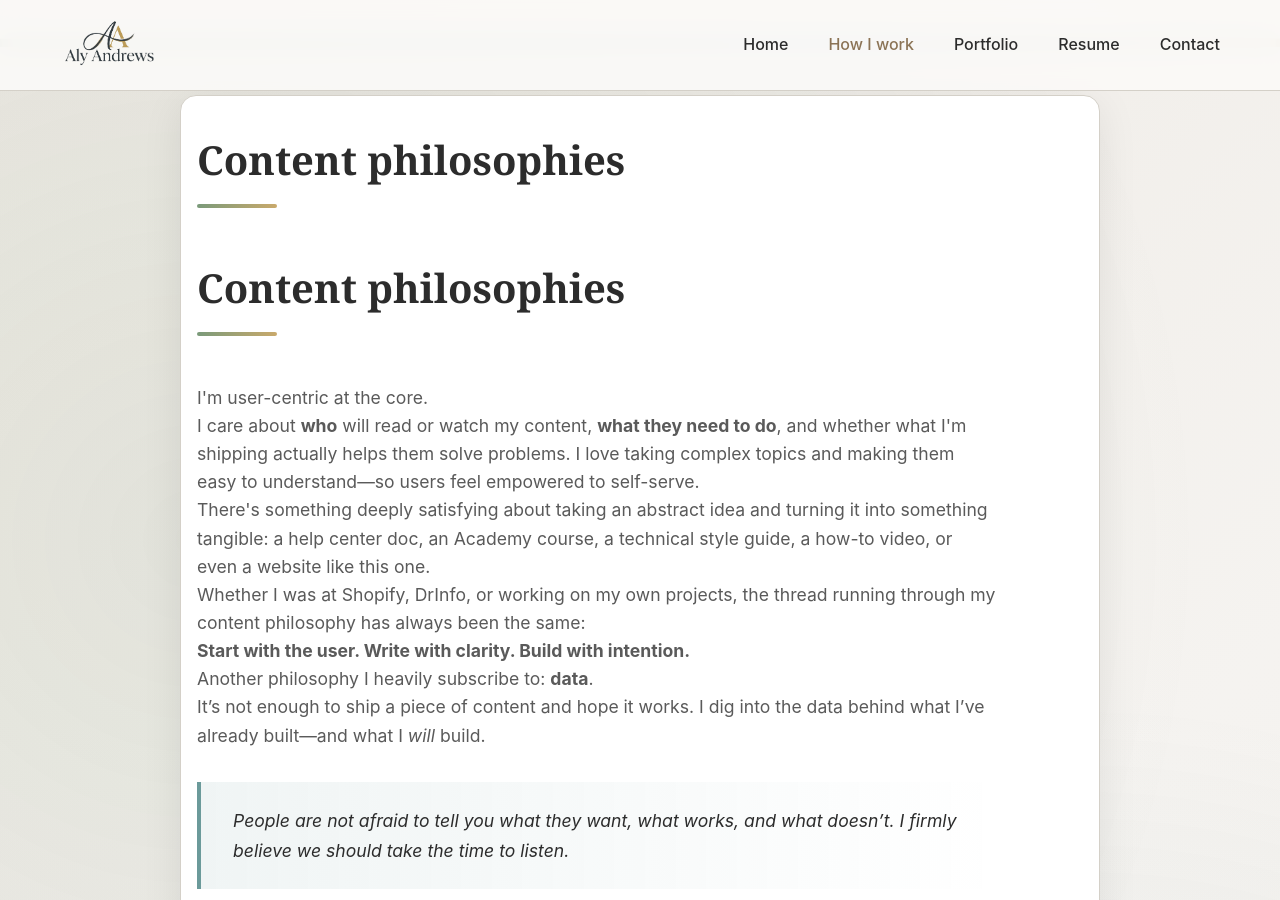
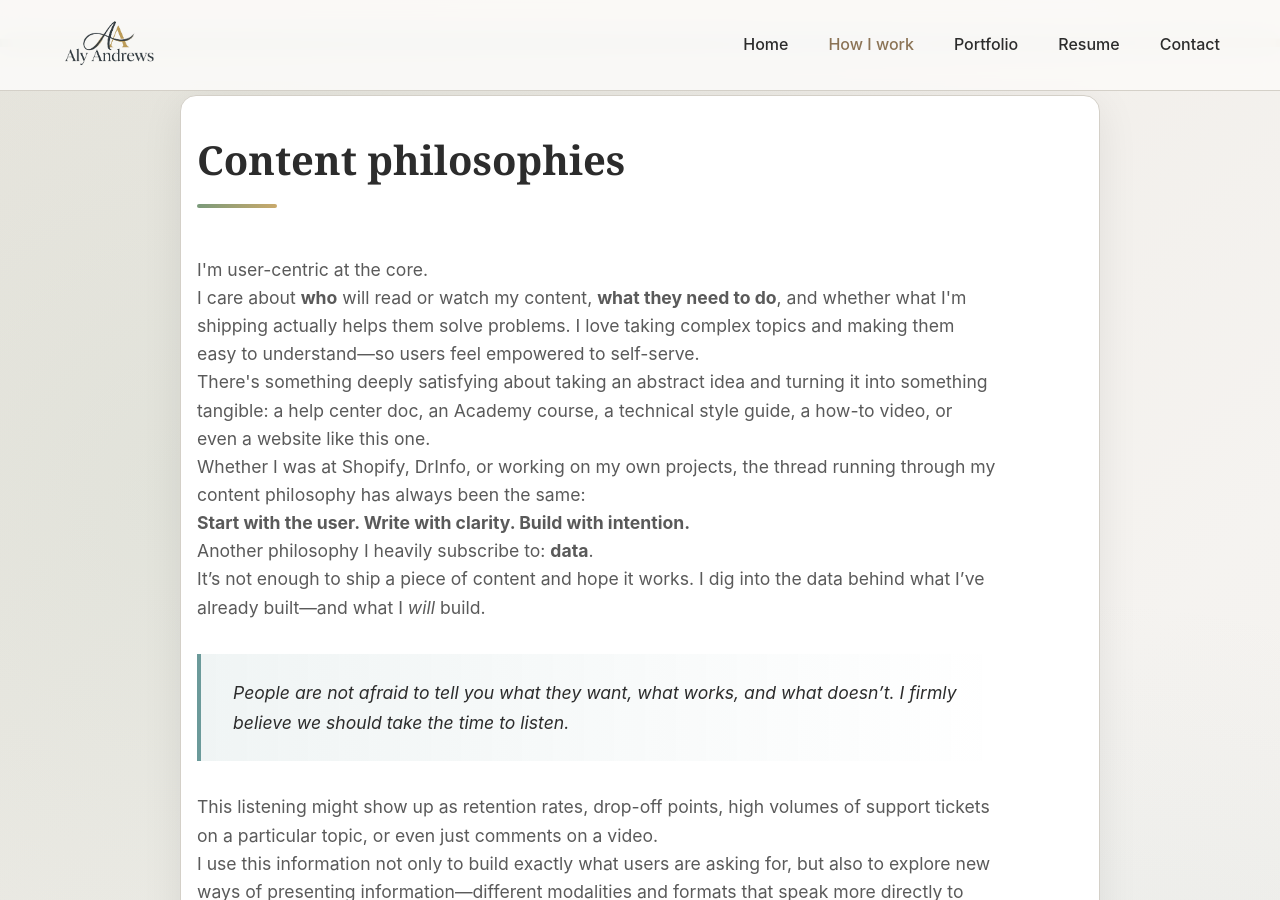
Before and after one commit to aly-andrews/aly-andrews.github.io, a Jekyll site: the page built from pages/how-i-work.md, in a window 1280 px wide and 900 px high, scrolled down 321 px. Built offline with Jekyll 4.4.1, drawn with Linux system fonts in a browser that asks for light colours.

Commit message:
Test netflify preview after adding linux

```diff
--- a/pages/how-i-work.md
+++ b/pages/how-i-work.md
@@ -17,8 +17,6 @@ permalink: /about
   <div class="about-content-container">
     <div class="about-intro">
       <h2 class="section-title">Content philosophies</h2>
-     <div class="about-intro">
-  <h2 class="section-title">Content philosophies</h2>
 
   <p>I'm user-centric at the core.</p>
 
```
